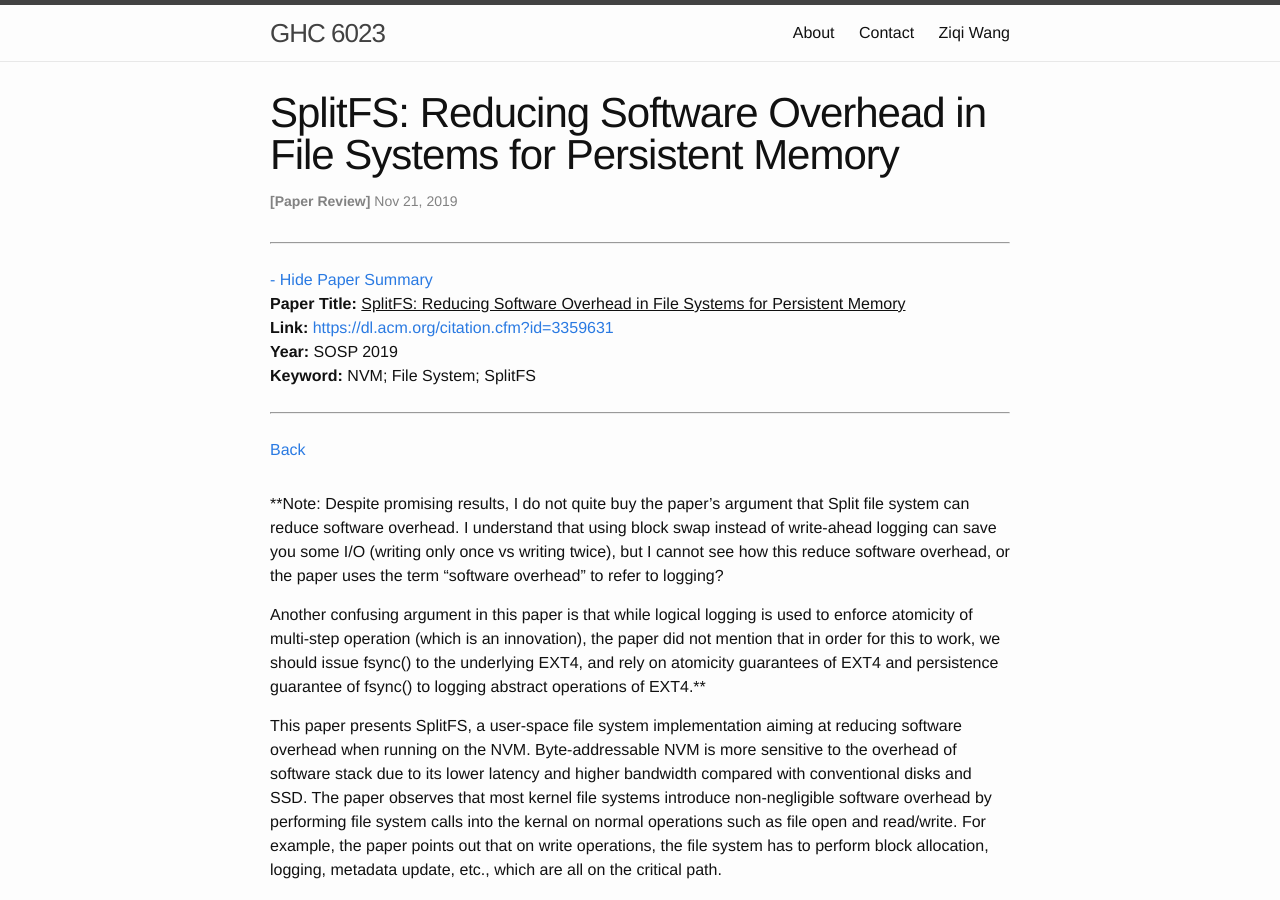
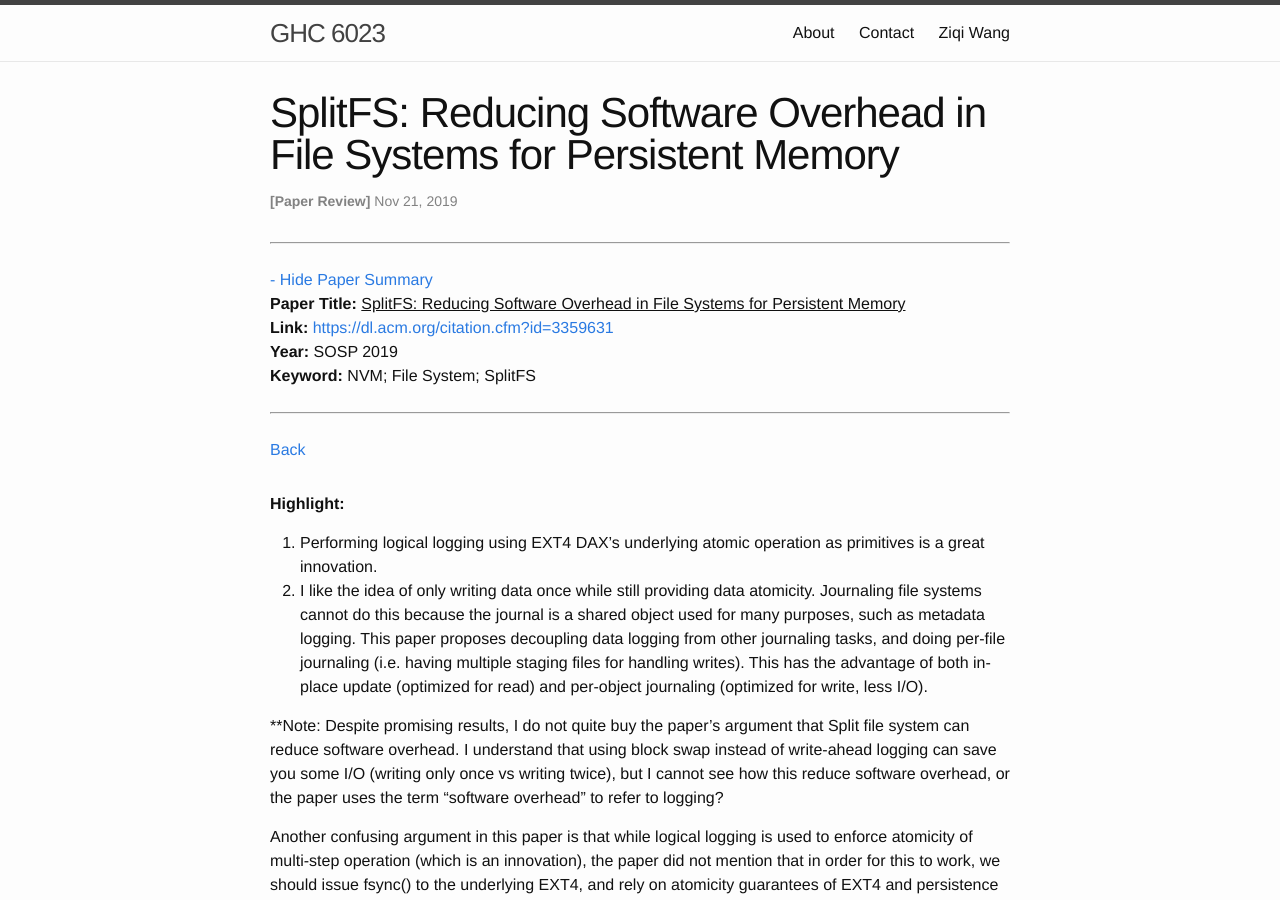
Before and after one commit to wangziqi2013/wangziqi2013.github.io, a Jekyll site: the page built from _posts/2019-11-20-splitfs.markdown, in a window 1280 px wide and 900 px high. Built offline with Jekyll 4.4.1, drawn with Linux system fonts in a browser that asks for light colours.

Commit message:
Adding highlight

```diff
--- a/_posts/2019-11-20-splitfs.markdown
+++ b/_posts/2019-11-20-splitfs.markdown
@@ -12,6 +12,15 @@ htm_cd:
 htm_cr:
 version_mgmt:
 ---
+
+**Highlight:**
+
+1. Performing logical logging using EXT4 DAX's underlying atomic operation as primitives is a great innovation.
+2. I like the idea of only writing data once while still providing data atomicity. Journaling file systems cannot
+   do this because the journal is a shared object used for many purposes, such as metadata logging. This paper proposes
+   decoupling data logging from other journaling tasks, and doing per-file journaling (i.e. having multiple staging files
+   for handling writes). This has the advantage of both in-place update (optimized for read) and per-object journaling
+   (optimized for write, less I/O).
 
 **Note: Despite promising results, I do not quite buy the paper's argument that Split file system can reduce
 software overhead. I understand that using block swap instead of write-ahead logging can save you some I/O (writing
```
